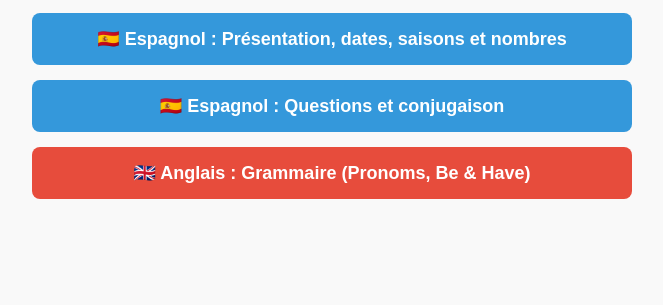
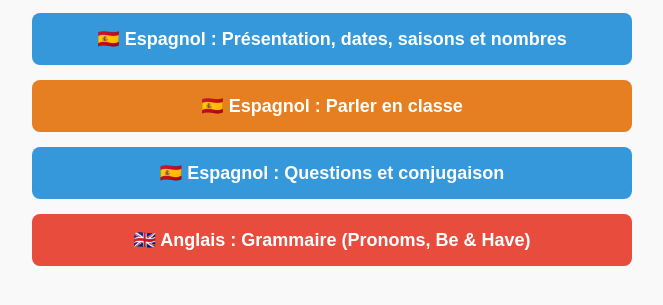
Before and after one commit to simplicime-LrJnn/revision-espagnol-5eme, a plain HTML site: page index.html in a window 1280 px wide. Shown: the part 161-466 px from the top of the page, without its empty margins (308-971 px from the left). Drawn offline with Linux system fonts and the light colour scheme.

Commit message:
Update index.html

```diff
--- a/index.html
+++ b/index.html
@@ -28,6 +28,8 @@
     .btn:hover { background-color: #2980b9; }
     .btn-anglais { background-color: #e74c3c; }
     .btn-anglais:hover { background-color: #c0392b; }
+    .btn-espagnol2 { background-color: #e67e22; }
+    .btn-espagnol2:hover { background-color: #d35400; }
   </style>
 </head>
 <body>
@@ -35,11 +37,17 @@
   <h1>Bienvenue sur le site de révisions</h1>
   <p>Choisis ton cours pour commencer à réviser :</p>
 
+  <!-- Cours 1 -->
   <a class="btn" href="presentation-dates-nombres.html">🇪🇸 Espagnol : Présentation, dates, saisons et nombres</a>
 
+  <!-- Cours 2 (Le nouveau) -->
+  <a class="btn btn-espagnol2" href="parler_espagnol_en_classe.html">🇪🇸 Espagnol : Parler en classe</a>
+
+  <!-- Cours 3 -->
   <a class="btn" href="questions-presentation_conjugaison.html">🇪🇸 Espagnol : Questions et conjugaison</a>
 
-  <a class="btn btn-anglais" href="ANGLAIS_grammaire-pronoms-be-have.html">🇬🇧 Anglais : Grammaire (Pronoms, Be & Have)</a>
+  <!-- Cours 4 -->
+  <a class="btn btn-anglais" href="anglais_grammaire-pronoms-be-have.html">🇬🇧 Anglais : Grammaire (Pronoms, Be & Have)</a>
 
 </body>
 </html>
```
